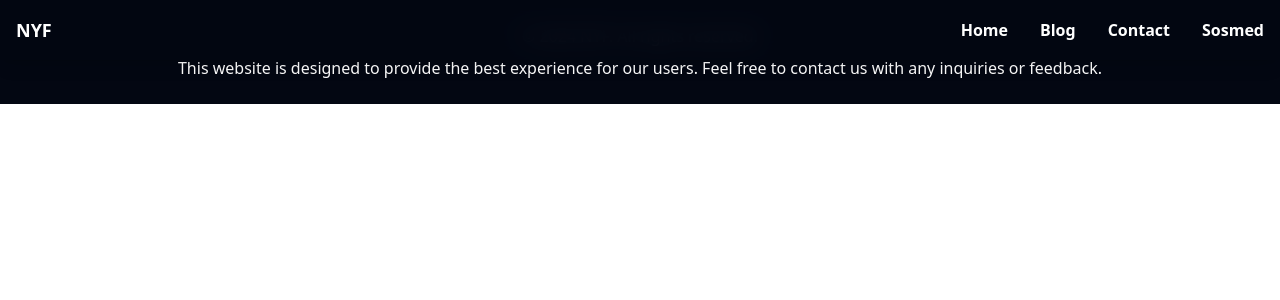
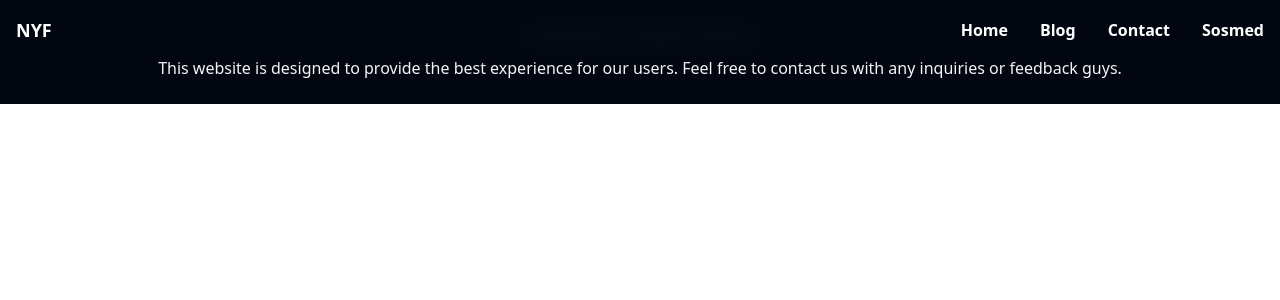
Before and after one commit to CaturSetyono/NYF, a React (Vite) app: page / in a window 1280 px wide. Shown: the top 300 px of the page. Built offline with nearby package versions, Linux system fonts and the light colour scheme.

Commit message:
Normalize line endings

```diff
--- a/src/Components/Footer.jsx
+++ b/src/Components/Footer.jsx
@@ -9,7 +9,7 @@ const Footer = () => {
             &copy; {new Date().getFullYear()} NYF. All rights reserved.
           </p>
           <p className="mt-2 text-xs sm:text-sm md:text-base">
-            This website is designed to provide the best experience for our users. Feel free to contact us with any inquiries or feedback.
+            This website is designed to provide the best experience for our users. Feel free to contact us with any inquiries or feedback guys.
           </p>
         </div>
       </div>
```
